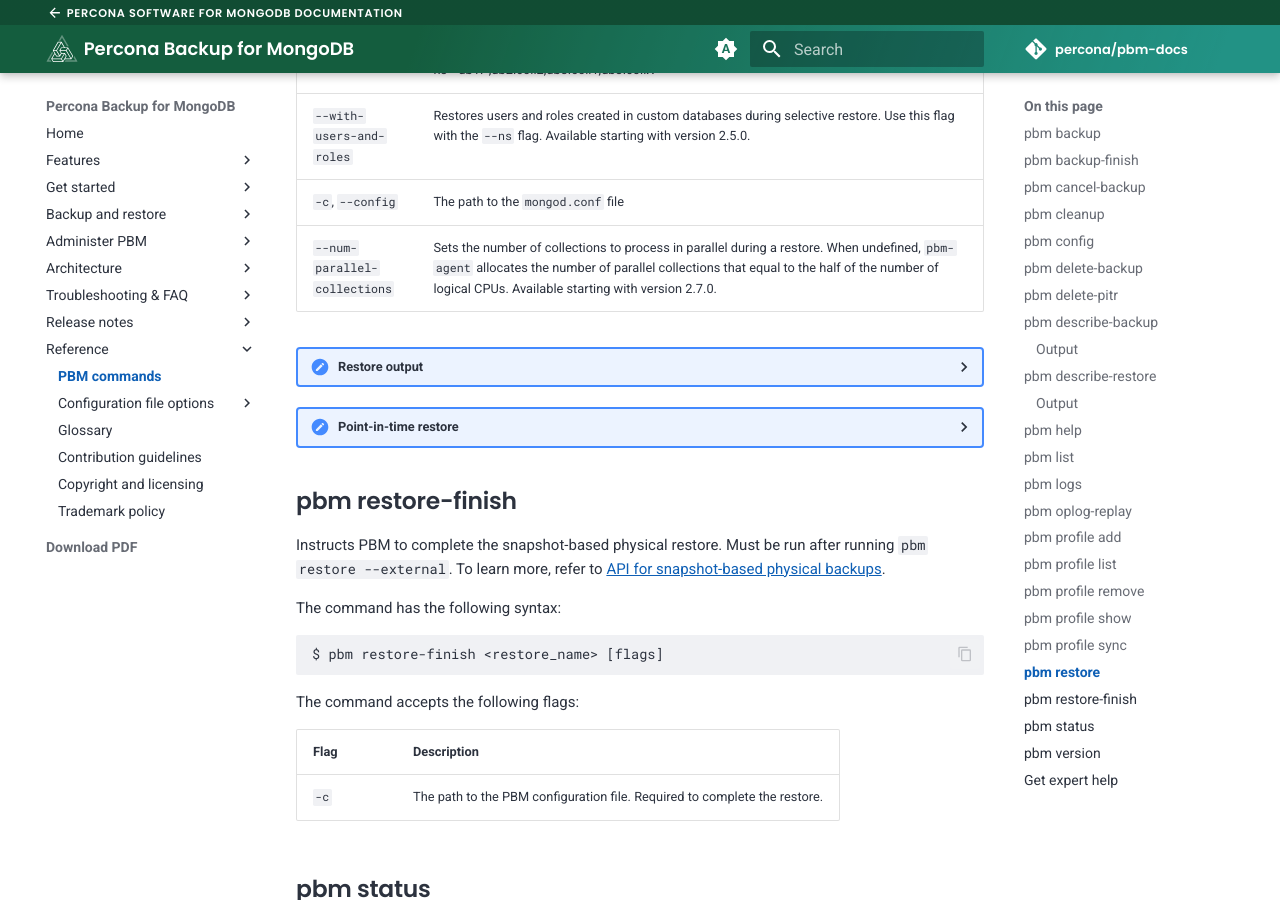
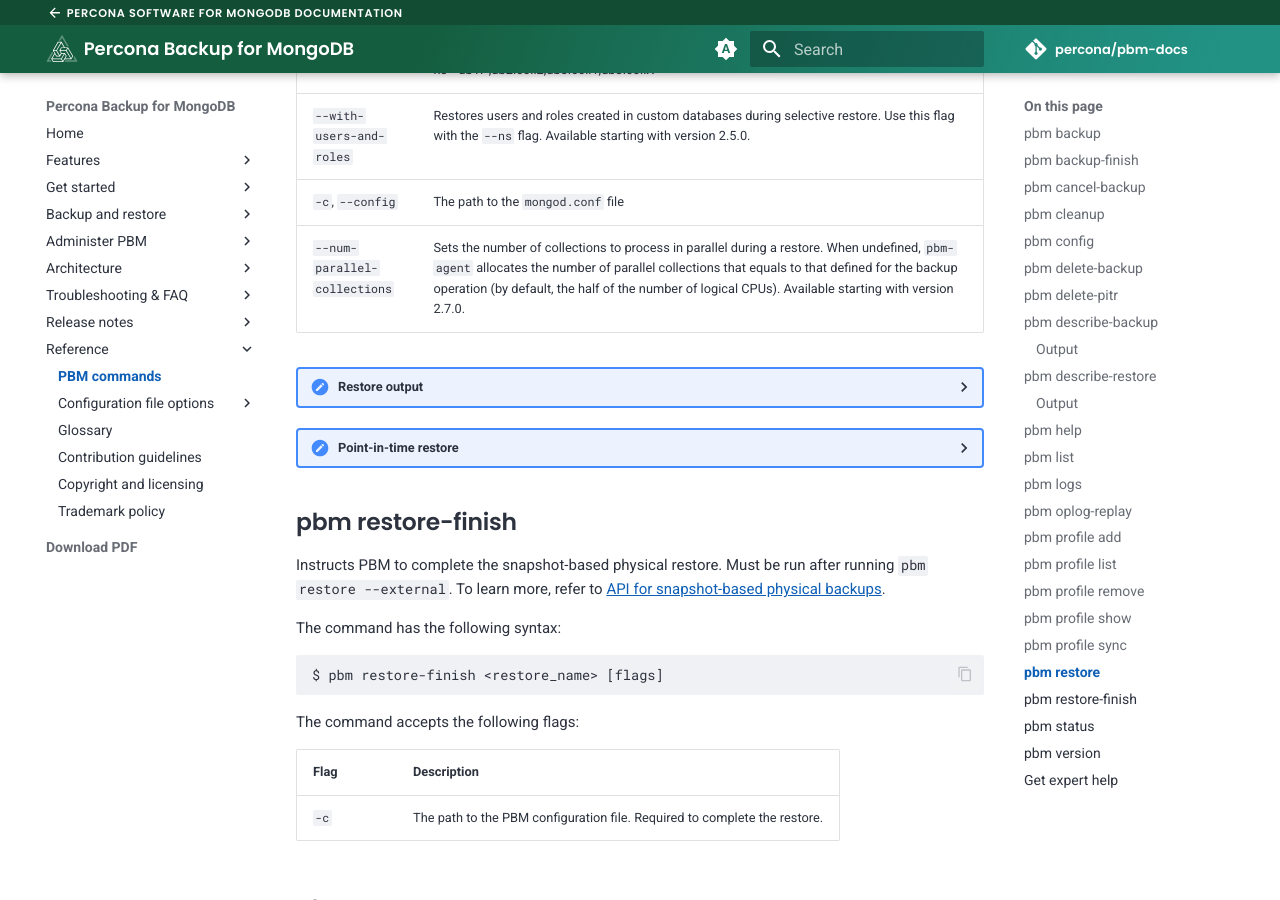
Before and after one commit to percona/pbm-docs, an MkDocs documentation site: the page built from docs/reference/pbm-commands.md, in a window 1280 px wide and 900 px high, scrolled down 17282 px. Built offline with MkDocs 1.6.1 and Material for MkDocs 9.7.7, drawn with Linux system fonts in a browser that asks for light colours; nearby versions of some CDN libraries; comment, search, counter and statistics services are not loaded; some of the changed text lies outside the part shown.

Commit message:
updated description for the restore

```diff
--- a/docs/reference/pbm-commands.md
+++ b/docs/reference/pbm-commands.md
@@ -24,7 +24,7 @@
 | `--base`       | For incremental backups only. Set the backup as the base and start tracking the incremental backup history to calculate and save the difference in data blocks for subsequent incremental backups. |
 | `--compression`| Create a backup with compression. <br> Supported compression methods: `gzip`, `snappy`, `lz4`, `s2`, `pgzip`, `zstd`. Default: `s2` <br> The `none` value means no compression is done during backup. |
 | `--compression-level` | Configure the compression level from 0 to 10. The default value depends on the compression method used.  |
-| `--num-parallel-collections`| Sets the number of collections to process in parallel during a backup. When undefined, `pbm-agent` allocates the number of parallel collections that equal to the half of the number of logical CPUs. Available starting with version 2.7.0.|
+| `--num-parallel-collections`| Sets the number of collections to process in parallel during a backup. When undefined, `pbm-agent` allocates the number of parallel collections that equals to the half of the number of logical CPUs. Available starting with version 2.7.0.|
 | `-o`, `--out=text`    | Shows the output format as either plain text or a JSON object. Supported values: `text`, `json` |
 | `--wait`       | Wait for the backup to finish. The flag blocks the shell session.|
 | `--wait-time`  | The time to wait for PBM to report the status of the command execution. Use this flag together with the `--wait` flag. You can specify the duration in minutes or hours (e.g. 5m, 1h). <br><br>When not set, PBM waits till the command executes. <br><br>If it takes longer than the defined waiting time to execute the command, PBM prints the `Operation is in progress. Check pbm status and logs` error message and unblocks the shell session. The `pbm-agent` continues to execute the command enabling you to track its progress via the `pbm status` command. Available starting with version 2.6.0.|
@@ -775,7 +775,7 @@
 | `--ns="database.collection"`| Restores the specified namespace(s) - databases and collections. To restore all collections in the database, specify the values as `--ns="database.*"`. The `--ns` flag accepts several namespaces as the comma-separated list. For example, ns="db1.*,db2.coll2,db3.coll1,db3.collX"|
 | `--with-users-and-roles` | Restores users and roles created in custom databases during selective restore. Use this flag with the `--ns` flag. Available starting with version 2.5.0.|
 | `-c`, `--config`     | The path to the `mongod.conf` file |
-| `--num-parallel-collections`| Sets the number of collections to process in parallel during a restore. When undefined, `pbm-agent` allocates the number of parallel collections that equal to the half of the number of logical CPUs. Available starting with version 2.7.0.|
+| `--num-parallel-collections`| Sets the number of collections to process in parallel during a restore. When undefined, `pbm-agent` allocates the number of parallel collections that equals to that defined for the backup operation (by default, the half of the number of logical CPUs). Available starting with version 2.7.0.|
 
 ??? "Restore output"
 
```
